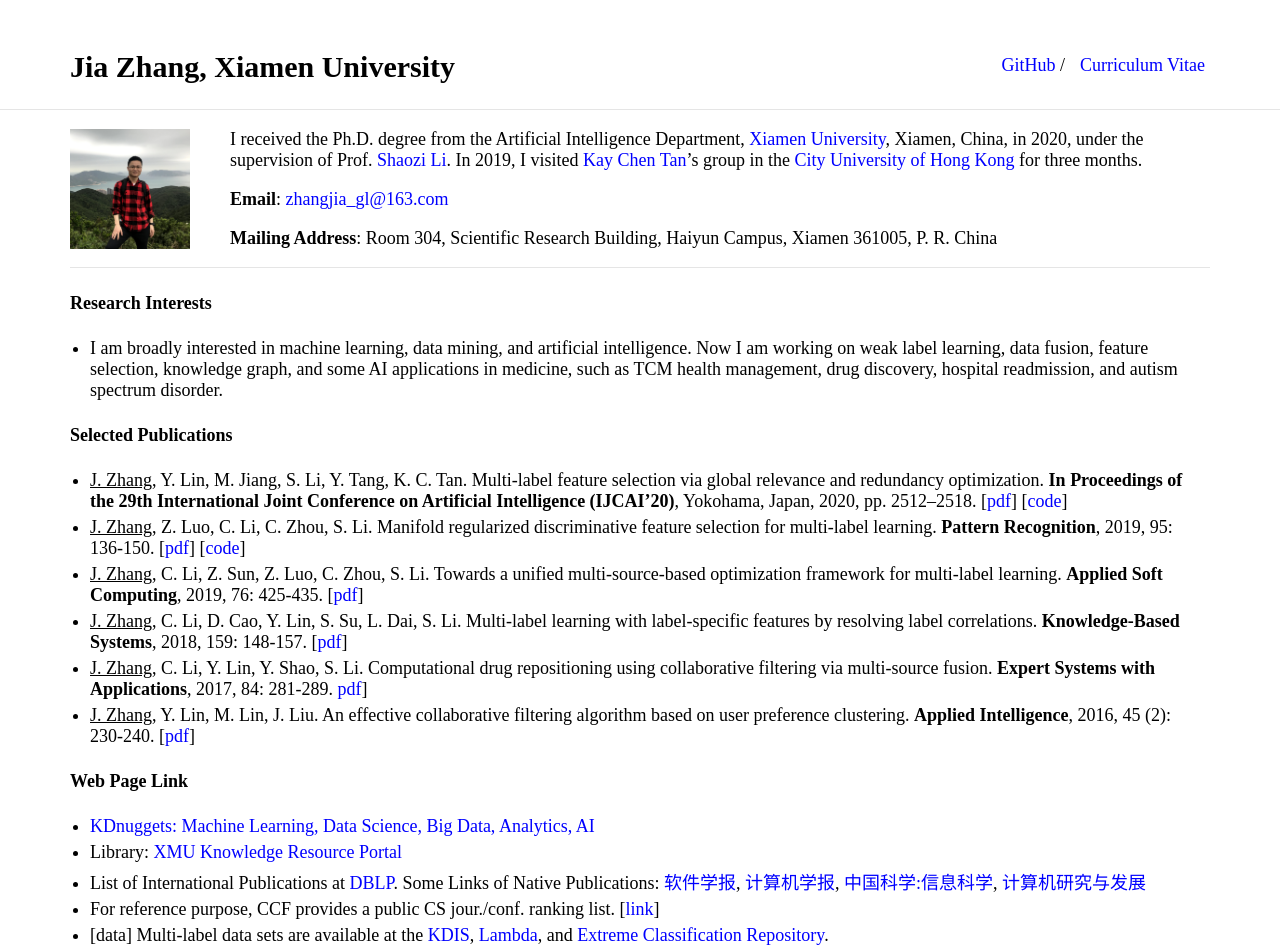
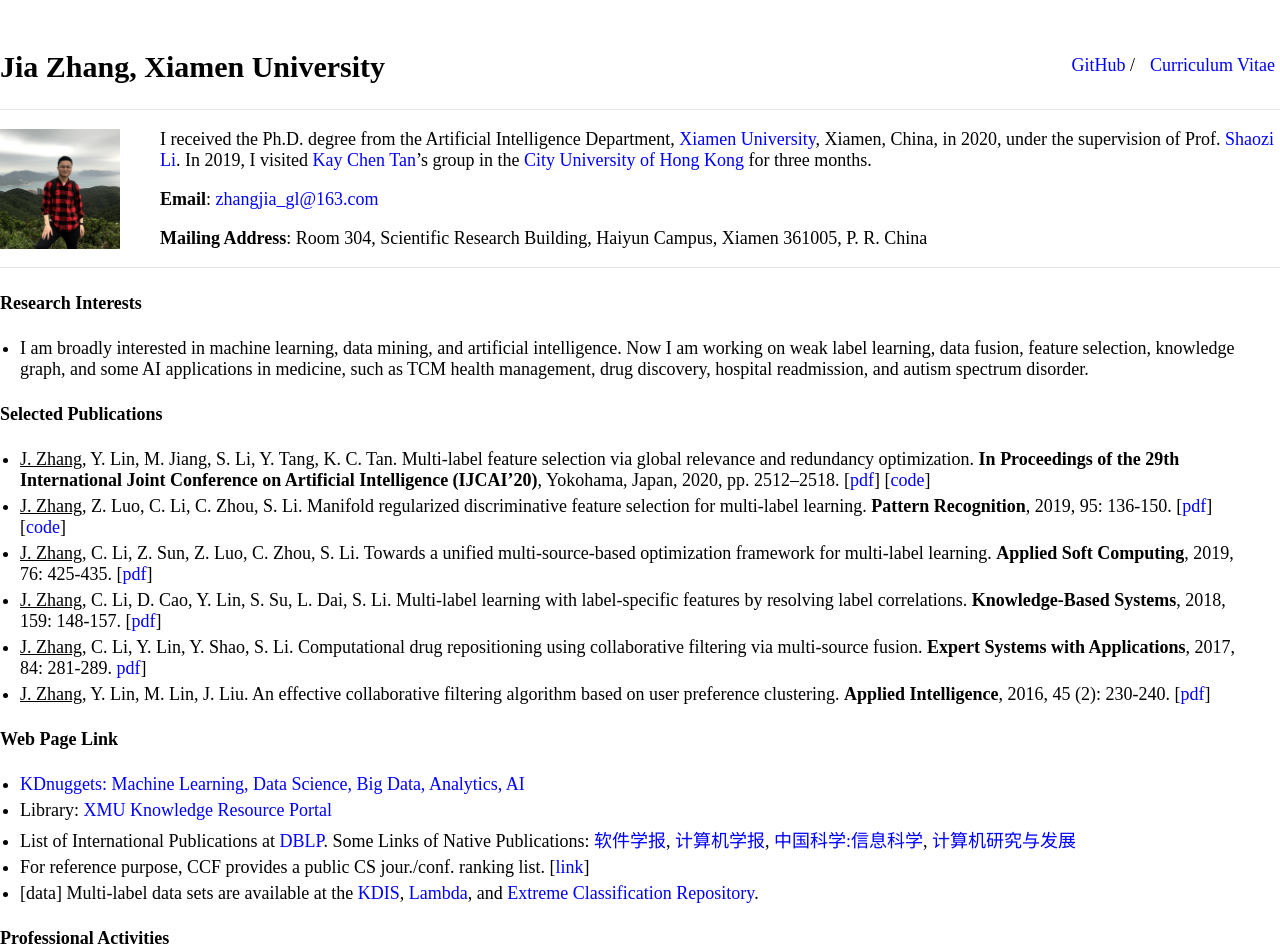
Before and after one commit to jiazhang-ml/jiazhang-ml.github.io, a Jekyll site: the page built from index.md, in a window 1280 px wide. Shown: the top 952 px of the page. Built offline with Jekyll 4.4.1, drawn with Linux system fonts in a browser that asks for light colours.

Commit message:
Update _style.scss

```diff
--- a/_sass/_style.scss
+++ b/_sass/_style.scss
@@ -68,7 +68,7 @@ hr {
 /* Divs */
 
 .container {
-    max-width: 1140px;
+    max-width: 1450px;
     margin: auto;
 
 }
```
